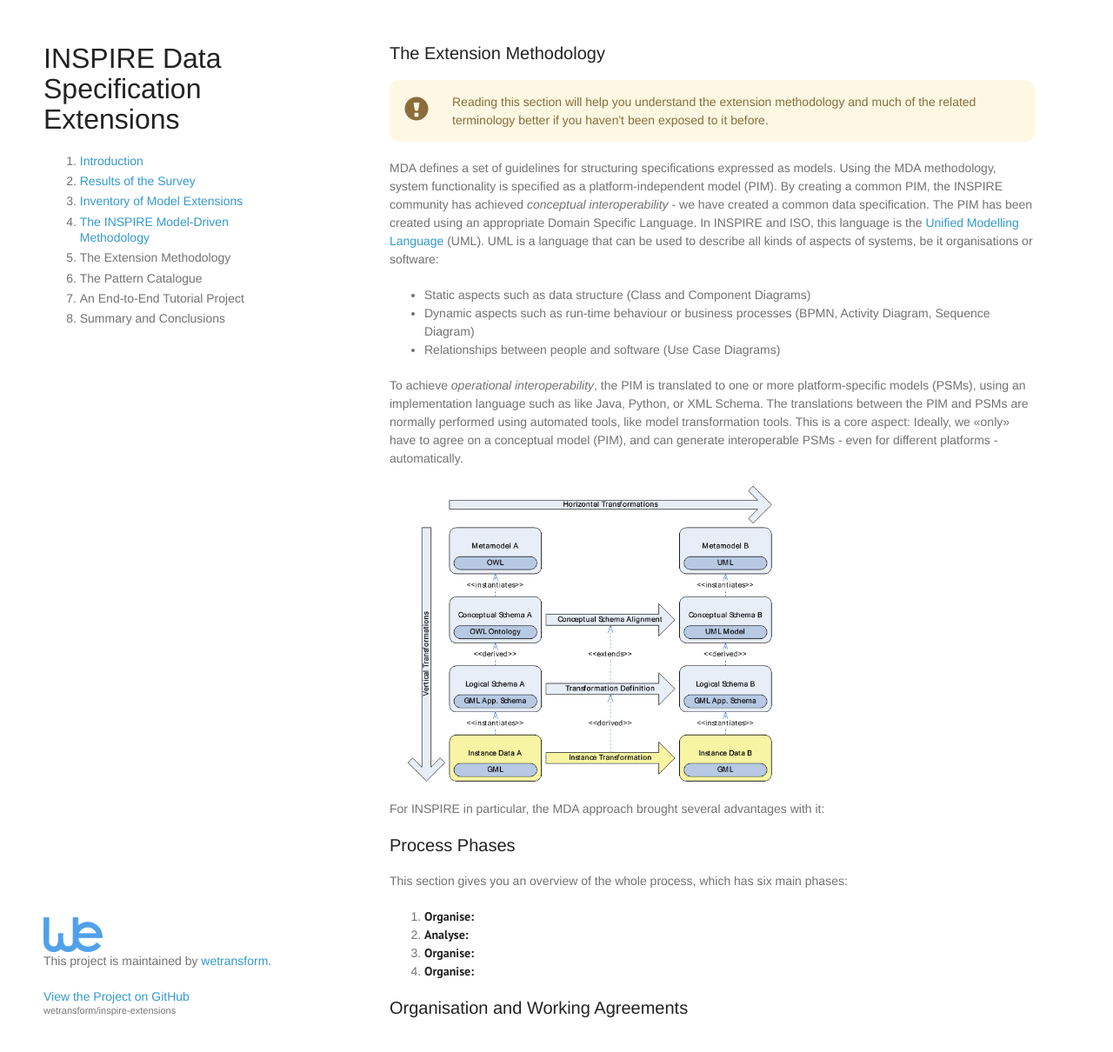
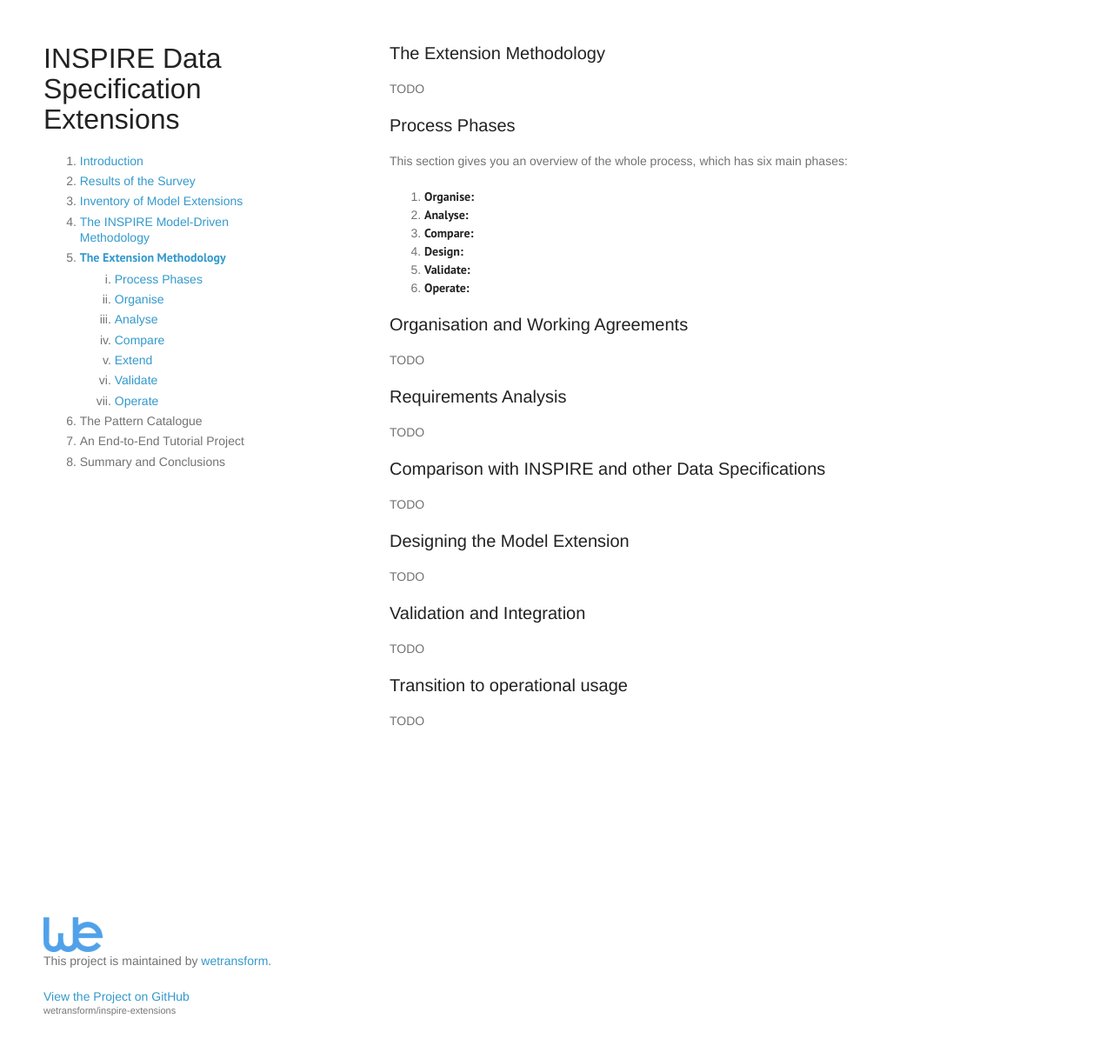
Before and after one commit to wetransform/inspire-extensions, a Jekyll site: the page built from extension-methodology.html, in a window 1280 px wide and 1240 px high. Shown: the top 1210 px of the window at 87% size. Built offline with Jekyll 4.4.1, drawn with Linux system fonts in a browser that asks for light colours; some web fonts are replaced.

Commit message:
added framework for methodology page

```diff
--- a/_includes/header.html
+++ b/_includes/header.html
@@ -46,13 +46,24 @@
         </ol>
         {% endif %}
       </li>
-      <li><a href="/extension.html"></a>The Extension Methodology
+      <li>{% if page.slug == "extension-methodology" %}<strong>{% endif %}<a href="/extension-methodology.html">The Extension Methodology</a>{% if page.slug == "extension-methodology" %}</strong>{% endif %}
+        {% if page.slug == "extension-methodology" %}
+        <ol class="tocLevel2">
+          <li><a href="/extension-methodology.html#process">Process Phases</a></li>
+          <li><a href="/extension-methodology.html#organisation">Organise</a></li>
+          <li><a href="/extension-methodology.html#analysis">Analyse</a></li>
+          <li><a href="/extension-methodology.html#comparison">Compare</a></li>
+          <li><a href="/extension-methodology.html#extension">Extend</a></li>
+          <li><a href="/extension-methodology.html#validation">Validate</a></li>
+          <li><a href="/extension-methodology.html#operation">Operate</a></li>
+        </ol>
+        {% endif %}
       </li>
-      <li><a href="#_catalogue"></a>The Pattern Catalogue
+      <li><a href="/patterns/index.html"></a>The Pattern Catalogue
       </li>
-      <li><a href="#_tutorial"></a>An End-to-End Tutorial Project
+      <li><a href=""></a>An End-to-End Tutorial Project
       </li>
-      <li><a href="#_summary"></a>Summary and Conclusions
+      <li><a href=""></a>Summary and Conclusions
       </li>
     </ol>
   </div>
--- a/extension-methodology.html
+++ b/extension-methodology.html
@@ -7,56 +7,44 @@ title:  INSPIRE data specification extensions - The Extension Methodology
 
     <h2>The Extension Methodology</h2>
 
-    <p></p>
+    <p>TODO</p>
 
-    <table class="alert-warning important-info">
-        <tr>
-            <td style="width:3em"><div class="important-info-icon"><span class="glyphicon glyphicon-exclamation-sign" style="font-size:2em"></span></div></td>
-            <td>Reading this section will help you understand the extension methodology and much of the related terminology
-                better if you haven't been exposed to it before.</td>
-        </tr>
-    </table>
+    <h2><a name="process" id="process" href="#process"></a>Process Phases</h2>
 
-    <p>MDA defines a set of guidelines for structuring specifications expressed as models. Using the MDA methodology,
-        system functionality is specified as a platform-independent model (PIM). By creating a common PIM, the INSPIRE
-        community has achieved <em>conceptual interoperability</em> - we have created a common data specification. The PIM has
-        been created using an appropriate Domain Specific Language. In INSPIRE and ISO, this language is the
-        <a href="https://en.wikipedia.org/wiki/Unified_Modeling_Language" target="_blank">Unified Modelling Language</a>
-        (UML). UML is a language that can be used to describe all kinds of aspects of systems, be it organisations or
-        software:</p>
-
-    <ul>
-        <li>Static aspects such as data structure (Class and Component Diagrams)</li>
-        <li>Dynamic aspects such as run-time behaviour or business processes (BPMN, Activity Diagram, Sequence Diagram)</li>
-        <li>Relationships between people and software (Use Case Diagrams)</li>
-    </ul>
-
-    <p>To achieve <em>operational interoperability</em>, the PIM is translated to one or more platform-specific models (PSMs),
-        using an implementation language such as like Java, Python, or XML Schema. The translations between the PIM
-        and PSMs are normally performed using automated tools, like model transformation tools. This is a core aspect:
-        Ideally, we &laquo;only&raquo; have to agree on a conceptual model (PIM), and can generate interoperable PSMs -
-        even for different platforms - automatically.</p>
-    <div style="margin: 20px">
-        <img src="/images/model-trafo-levels.png" alt="Model Transformation on different levels" title="Model Transformation on different levels" style="width: 60%;">
-    </div>
-
-    <p>For INSPIRE in particular, the MDA approach brought several advantages with it:</p>
-
-
-    <h2><a name="processPhases" id="processPhases" href="#inspireProcess"></a>Process Phases</h2>
-
-    <p>
-        This section gives you an overview of the whole process, which has six main phases:
-    </p>
+    <p>This section gives you an overview of the whole process, which has six main phases:</p>
 
     <ol>
         <li><strong>Organise:</strong></li>
         <li><strong>Analyse:</strong></li>
-        <li><strong>Organise:</strong></li>
-        <li><strong>Organise:</strong></li>
+        <li><strong>Compare:</strong></li>
+        <li><strong>Design:</strong></li>
+        <li><strong>Validate:</strong></li>
+        <li><strong>Operate:</strong></li>
     </ol>
 
     <h2><a name="organisation" id="organisation" href="#organisation"></a>Organisation and Working Agreements</h2>
 
+    <p>TODO</p>
+
+    <h2><a name="analysis" id="analysis" href="#analysis"></a>Requirements Analysis</h2>
+
+    <p>TODO</p>
+
+    <h2><a name="comparison" id="comparison" href="#comparison"></a>Comparison with INSPIRE and other Data Specifications</h2>
+
+    <p>TODO</p>
+
+    <h2><a name="extension" id="extension" href="#extension"></a>Designing the Model Extension</h2>
+
+    <p>TODO</p>
+
+    <h2><a name="validation" id="validation" href="#validation"></a>Validation and Integration</h2>
+
+    <p>TODO</p>
+
+    <h2><a name="operation" id="operation" href="#operation"></a>Transition to operational usage</h2>
+
+    <p>TODO</p>
+
 
 </section>
--- a/index.html
+++ b/index.html
@@ -39,7 +39,7 @@ title:  INSPIRE data specification extensions by wetransform
     <li><a href="survey.html">Results of the Survey</a></li>
     <li><a href="models/index.html">Model Extensions Inventory</a></li>
     <li><a href="/inspire-mda.html">The INSPIRE Model-Driven Approach</a></li>
-    <li><a href="/extension.html">The Extension Methodology</a></li>
+    <li><a href="/extension-methodology.html">The Extension Methodology</a></li>
     <li>The Pattern Catalogue (ETA: May 30th)</li>
     <li>An End-to-End Tutorial Project (ETA: May 30th)</li>
     <li>Summary and Conclusions (ETA: July 20th)</li>
```
